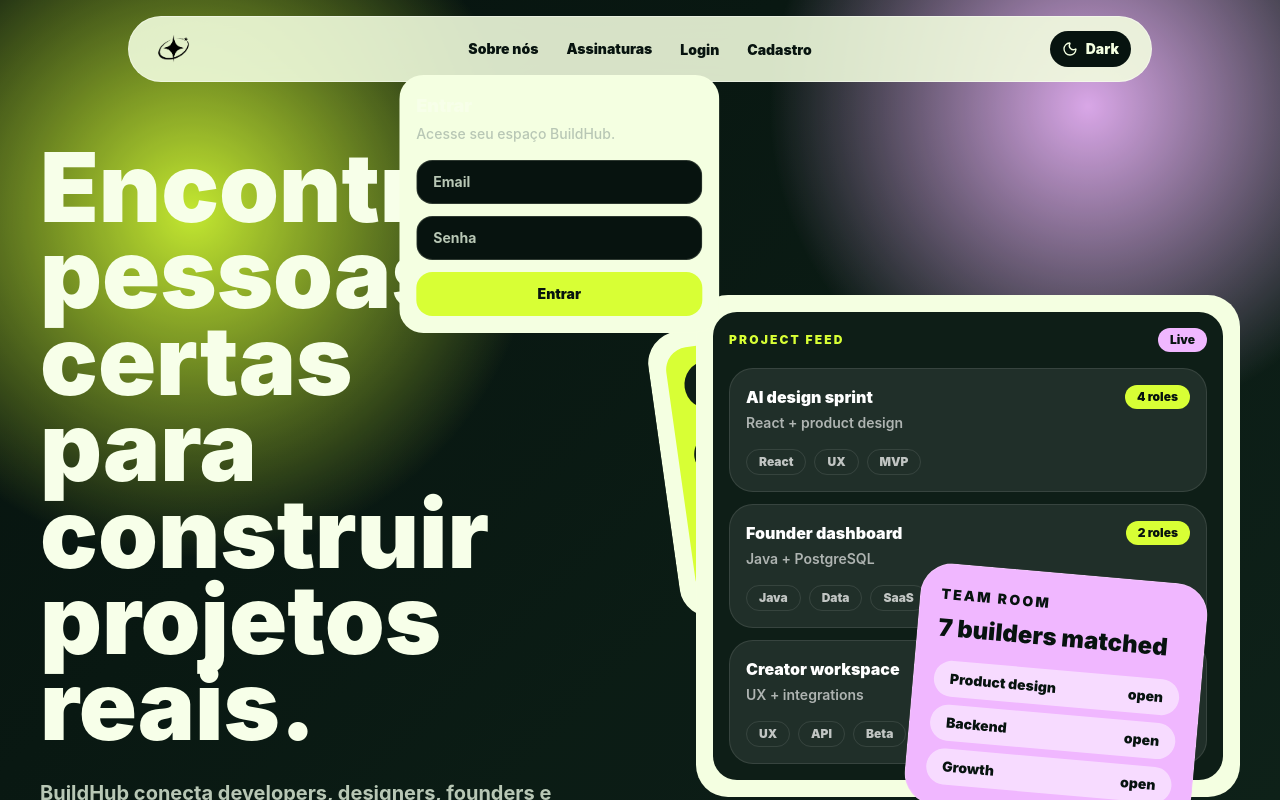
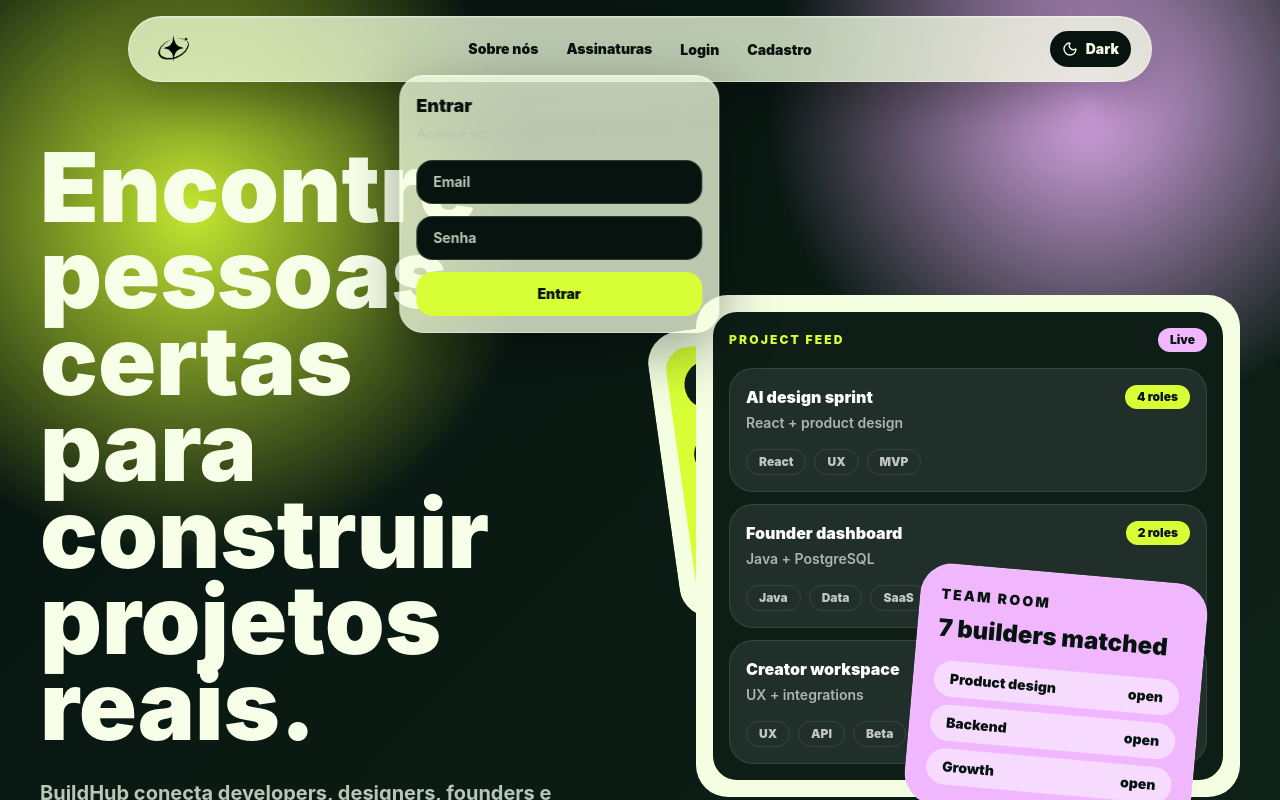
Before and after one commit to Daniel-Brevess/BuildHub, a React (Vite) app in the folder front-end/: page / in a window 1280 px wide. Both pictures are taken after a click on the button "Login". Shown: the top 800 px of the page. Built offline with nearby package versions, Linux system fonts and the light colour scheme.

Commit message:
style: add subtle glass header effects

```diff
--- a/front-end/src/pages/public/AboutPage.jsx
+++ b/front-end/src/pages/public/AboutPage.jsx
@@ -34,7 +34,7 @@ const themes = {
     accent: '#F0B7FF',
     electric: '#C084FC',
     buttonText: '#07130F',
-    nav: 'rgba(244, 255, 225, 0.88)',
+    nav: 'rgba(244, 255, 225, 0.76)',
     navText: '#07130F',
     shadow: 'rgba(0, 0, 0, 0.36)',
   },
@@ -54,7 +54,7 @@ const themes = {
     accent: '#E9B6F6',
     electric: '#7C3AED',
     buttonText: '#07130F',
-    nav: 'rgba(255, 255, 255, 0.9)',
+    nav: 'rgba(255, 255, 255, 0.78)',
     navText: '#07130F',
     shadow: 'rgba(7, 19, 15, 0.14)',
   },
@@ -107,7 +107,7 @@ function AuthForm({ type }) {
 
   return (
     <form
-      className="absolute right-0 top-[calc(100%+0.9rem)] z-50 w-72 rounded-3xl border border-[var(--border)] bg-[var(--surface)] p-4 text-[var(--heading)] shadow-2xl shadow-[var(--shadow)] sm:w-80"
+      className="absolute right-0 top-[calc(100%+0.9rem)] z-50 w-72 rounded-3xl border border-white/40 bg-[var(--nav)] p-4 text-[var(--nav-text)] shadow-2xl shadow-[var(--shadow)] backdrop-blur-xl backdrop-saturate-150 [box-shadow:inset_0_1px_0_rgba(255,255,255,0.28),0_18px_56px_var(--shadow)] sm:w-80"
       onSubmit={(event) => event.preventDefault()}
     >
       <h2 className="text-lg font-black tracking-normal">
@@ -209,7 +209,7 @@ function Header({ activeAuthCard, isLightMode, setActiveAuthCard, setColorMode }
   return (
     <header className="fixed inset-x-0 top-4 z-50 px-4">
       <nav
-        className="relative mx-auto flex min-h-16 max-w-5xl items-center justify-between gap-4 rounded-full border border-white/40 bg-[var(--nav)] px-4 py-2 text-[var(--nav-text)] shadow-2xl shadow-[var(--shadow)] backdrop-blur-2xl sm:px-5"
+        className="relative mx-auto flex min-h-16 max-w-5xl items-center justify-between gap-4 rounded-full border border-white/40 bg-[var(--nav)] px-4 py-2 text-[var(--nav-text)] shadow-2xl shadow-[var(--shadow)] backdrop-blur-xl backdrop-saturate-150 [box-shadow:inset_0_1px_0_rgba(255,255,255,0.28),0_18px_56px_var(--shadow)] sm:px-5"
         aria-label="Main navigation"
       >
         <a href="/" className="group inline-flex shrink-0 items-center">
--- a/front-end/src/pages/public/LandingPage.jsx
+++ b/front-end/src/pages/public/LandingPage.jsx
@@ -37,7 +37,7 @@ const themes = {
     accent: '#F0B7FF',
     electric: '#C084FC',
     buttonText: '#07130F',
-    nav: 'rgba(244, 255, 225, 0.88)',
+    nav: 'rgba(244, 255, 225, 0.76)',
     navText: '#07130F',
     shadow: 'rgba(0, 0, 0, 0.36)',
   },
@@ -57,7 +57,7 @@ const themes = {
     accent: '#E9B6F6',
     electric: '#7C3AED',
     buttonText: '#07130F',
-    nav: 'rgba(255, 255, 255, 0.9)',
+    nav: 'rgba(255, 255, 255, 0.78)',
     navText: '#07130F',
     shadow: 'rgba(7, 19, 15, 0.14)',
   },
@@ -166,7 +166,7 @@ function AuthForm({ type }) {
 
   return (
     <form
-      className="absolute right-0 top-[calc(100%+0.9rem)] z-50 w-72 rounded-3xl border border-[var(--border)] bg-[var(--surface)] p-4 text-[var(--heading)] shadow-2xl shadow-[var(--shadow)] sm:w-80"
+      className="absolute right-0 top-[calc(100%+0.9rem)] z-50 w-72 rounded-3xl border border-white/40 bg-[var(--nav)] p-4 text-[var(--nav-text)] shadow-2xl shadow-[var(--shadow)] backdrop-blur-xl backdrop-saturate-150 [box-shadow:inset_0_1px_0_rgba(255,255,255,0.28),0_18px_56px_var(--shadow)] sm:w-80"
       onSubmit={(event) => event.preventDefault()}
     >
       <h2 className="text-lg font-black tracking-normal">
@@ -412,7 +412,7 @@ function LandingPage() {
     >
       <header className="fixed inset-x-0 top-4 z-50 px-4">
         <nav
-          className="relative mx-auto flex min-h-16 max-w-5xl items-center justify-between gap-4 rounded-full border border-white/40 bg-[var(--nav)] px-4 py-2 text-[var(--nav-text)] shadow-2xl shadow-[var(--shadow)] backdrop-blur-2xl sm:px-5"
+          className="relative mx-auto flex min-h-16 max-w-5xl items-center justify-between gap-4 rounded-full border border-white/40 bg-[var(--nav)] px-4 py-2 text-[var(--nav-text)] shadow-2xl shadow-[var(--shadow)] backdrop-blur-xl backdrop-saturate-150 [box-shadow:inset_0_1px_0_rgba(255,255,255,0.28),0_18px_56px_var(--shadow)] sm:px-5"
           aria-label="Main navigation"
         >
           <a href="/" className="group inline-flex shrink-0 items-center">
```
